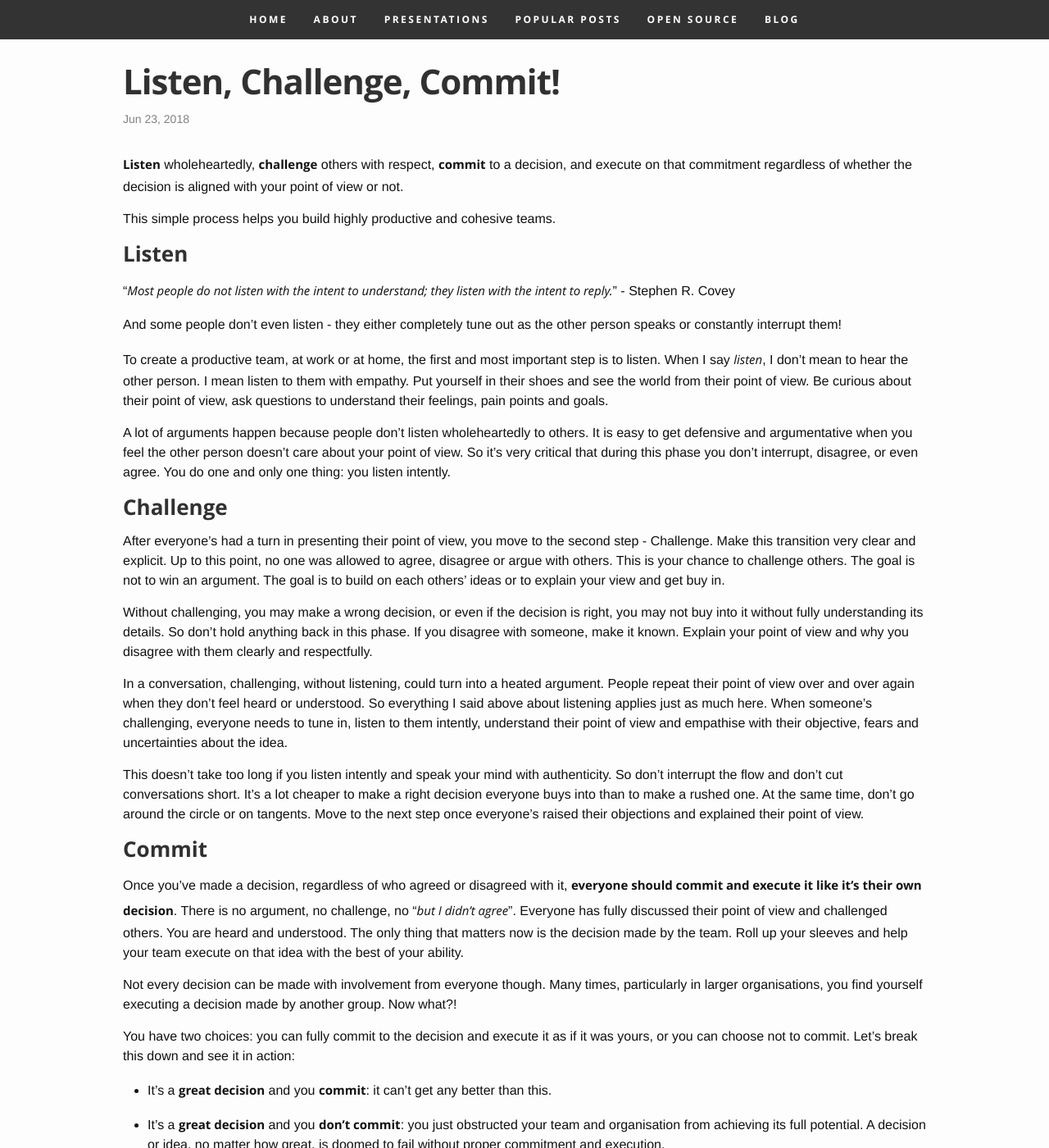
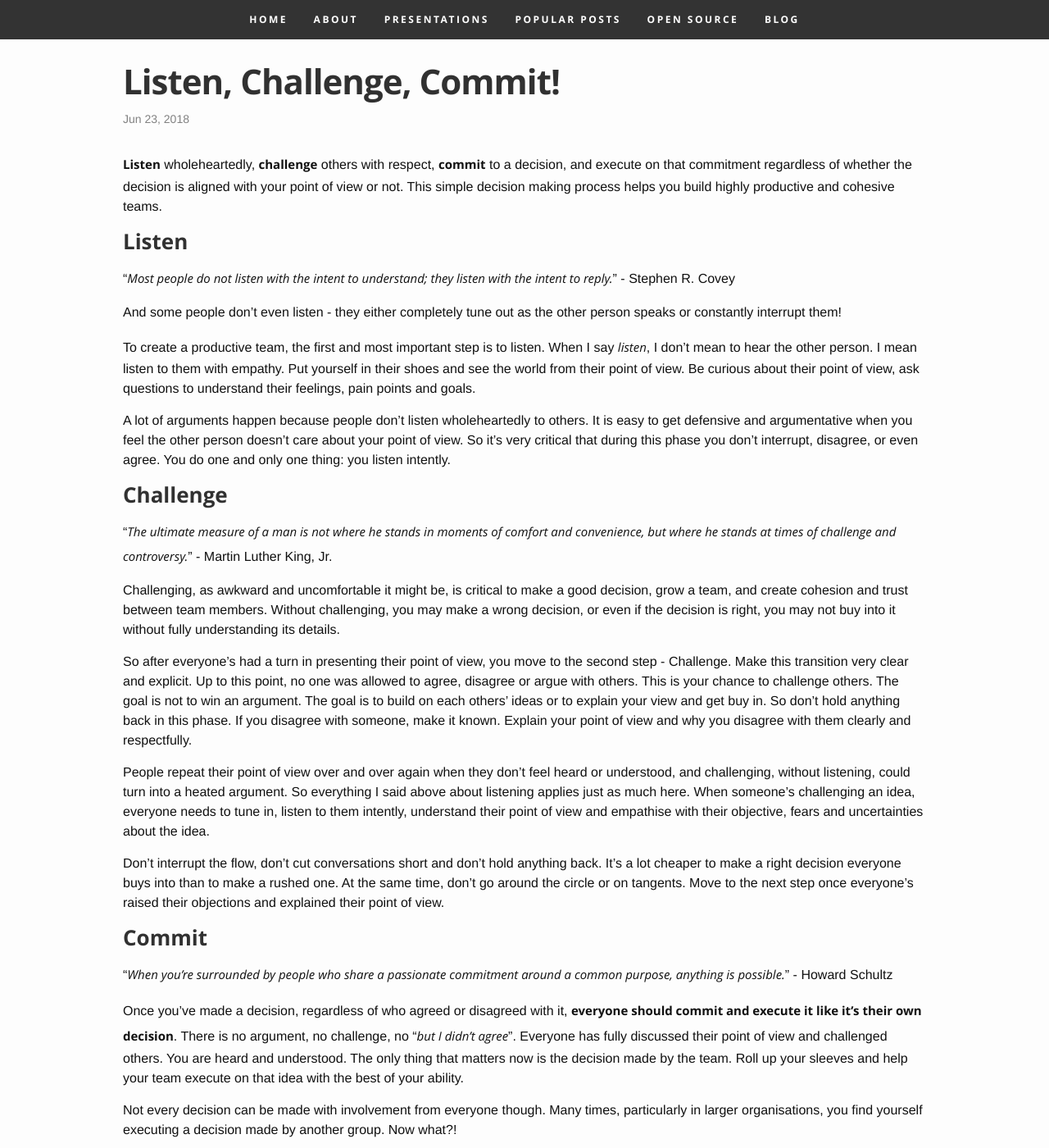
Before and after one commit to MehdiK/mehdik.github.io, a Jekyll site: the page built from _posts/2018-06-22-listen-challenge-commit.md, in a window 1280 px wide and 1400 px high. Shown: the whole window at 82% size. Built offline with Jekyll 4.4.1, drawn with Linux system fonts in a browser that asks for light colours; nearby versions of some CDN libraries; comment, search, counter and statistics services are not loaded; some of the changed text lies outside the part shown.

Commit message:
added a few quotes and tweaked the post slightly

```diff
--- a/_posts/2018-06-22-listen-challenge-commit.md
+++ b/_posts/2018-06-22-listen-challenge-commit.md
@@ -6,29 +6,31 @@
 tags: ["Leadership","Management"]
 ---
 
-**Listen** wholeheartedly, **challenge** others with respect, **commit** to a decision, and execute on that commitment regardless of whether the decision is aligned with your point of view or not.
-
-This simple process helps you build highly productive and cohesive teams.
+**Listen** wholeheartedly, **challenge** others with respect, **commit** to a decision, and execute on that commitment regardless of whether the decision is aligned with your point of view or not. This simple decision making process helps you build highly productive and cohesive teams.
 
 ### Listen
 "*Most people do not listen with the intent to understand; they listen with the intent to reply.*" - Stephen R. Covey
 
 And some people don't even listen - they either completely tune out as the other person speaks or constantly interrupt them!
 
-To create a productive team, at work or at home, the first and most important step is to listen. When I say *listen*, I don't mean to hear the other person. I mean listen to them with empathy. Put yourself in their shoes and see the world from their point of view. Be curious about their point of view, ask questions to understand their feelings, pain points and goals.
+To create a productive team, the first and most important step is to listen. When I say *listen*, I don't mean to hear the other person. I mean listen to them with empathy. Put yourself in their shoes and see the world from their point of view. Be curious about their point of view, ask questions to understand their feelings, pain points and goals.
 
 A lot of arguments happen because people don't listen wholeheartedly to others. It is easy to get defensive and argumentative when you feel the other person doesn't care about your point of view. So it's very critical that during this phase you don't interrupt, disagree, or even agree. You do one and only one thing: you listen intently.
 
 ### Challenge
-After everyone's had a turn in presenting their point of view, you move to the second step - Challenge. Make this transition very clear and explicit. Up to this point, no one was allowed to agree, disagree or argue with others. This is your chance to challenge others. The goal is not to win an argument. The goal is to build on each others' ideas or to explain your view and get buy in.
+"*The ultimate measure of a man is not where he stands in moments of comfort and convenience, but where he stands at times of challenge and controversy.*" - Martin Luther King, Jr.
 
-Without challenging, you may make a wrong decision, or even if the decision is right, you may not buy into it without fully understanding its details. So don't hold anything back in this phase. If you disagree with someone, make it known. Explain your point of view and why you disagree with them clearly and respectfully.
+Challenging, as awkward and uncomfortable it might be, is critical to make a good decision, grow a team, and create cohesion and trust between team members. Without challenging, you may make a wrong decision, or even if the decision is right, you may not buy into it without fully understanding its details.
 
-In a conversation, challenging, without listening, could turn into a heated argument. People repeat their point of view over and over again when they don't feel heard or understood. So everything I said above about listening applies just as much here. When someone's challenging, everyone needs to tune in, listen to them intently, understand their point of view and empathise with their objective, fears and uncertainties about the idea.
+So after everyone's had a turn in presenting their point of view, you move to the second step - Challenge. Make this transition very clear and explicit. Up to this point, no one was allowed to agree, disagree or argue with others. This is your chance to challenge others. The goal is not to win an argument. The goal is to build on each others' ideas or to explain your view and get buy in. So don't hold anything back in this phase. If you disagree with someone, make it known. Explain your point of view and why you disagree with them clearly and respectfully.
 
-This doesn't take too long if you listen intently and speak your mind with authenticity. So don't interrupt the flow and don't cut conversations short. It's a lot cheaper to make a right decision everyone buys into than to make a rushed one. At the same time, don't go around the circle or on tangents. Move to the next step once everyone's raised their objections and explained their point of view.
+People repeat their point of view over and over again when they don't feel heard or understood, and challenging, without listening, could turn into a heated argument. So everything I said above about listening applies just as much here. When someone's challenging an idea, everyone needs to tune in, listen to them intently, understand their point of view and empathise with their objective, fears and uncertainties about the idea.
+
+Don't interrupt the flow, don't cut conversations short and don't hold anything back. It's a lot cheaper to make a right decision everyone buys into than to make a rushed one. At the same time, don't go around the circle or on tangents. Move to the next step once everyone's raised their objections and explained their point of view.
 
 ### Commit
+"*When you're surrounded by people who share a passionate commitment around a common purpose, anything is possible.*" - Howard Schultz
+
 Once you've made a decision, regardless of who agreed or disagreed with it, **everyone should commit and execute it like it's their own decision**. There is no argument, no challenge, no "*but I didn't agree*". Everyone has fully discussed their point of view and challenged others. You are heard and understood. The only thing that matters now is the decision made by the team. Roll up your sleeves and help your team execute on that idea with the best of your ability.
 
 Not every decision can be made with involvement from everyone though. Many times, particularly in larger organisations, you find yourself executing a decision made by another group. Now what?!
@@ -49,11 +51,13 @@
 
 Most people don't wake up in the morning aspiring to be a blocker or slacker. They want to do something they like and value. The challenge is that it's hard to commit when your ideas are not valued and your voice is not heard.
 
-A lot of companies move the decisions to where the information is: to higher management. Ironically, your chances of making a good decision is quite limited if you're not involved in day to day execution of it. If you want commitment, don't move the decision to where the information lives. Instead share the information with those who should execute the decision and/or live with its consequences, listen to them, challenge and coach them, and involve them in the decision making process. I am absolutely certain you will get much more commitment from your team when you do this.
+A lot of companies move the decisions to where the information is: to higher management. Ironically, your chances of making a good decision is quite limited if you're not involved in day to day execution of it. If you want commitment, share the information with those who should execute the decision and/or live with its consequences, listen to them, challenge and coach them, and involve them in the decision making process. I am absolutely certain you will get much more commitment from your team when you do this.
 
 ### Listen, Challenge, Commit
-Listen, Challenge, Commit is a very simple three word process for creating great teams. It's very simple; but not easy at all. Most of us are really bad at listening, find challenging awkward and uncomfortable, and don't fully honour our words.
+"*Leadership is the art of giving people a platform for spreading ideas that work.*" – Seth Godin
 
-You might fail at this when you start; but I'm certain you will get better the more you try it. One thing that certainly helps implement such a process is communicating your values and expectations clearly with your team. [Here is how I communicated my values and expectations](/be-clear-and-explicit-about-your-values-and-expectations) with a team I led a while back. As you see, there is a lot of alignment between this process and my values, and that made it somewhat easier.
+Listen, Challenge, Commit is a very simple three word process for creating great teams. The prcess is very simple; but it's not easy to implement: most of us are really bad at listening, find challenging awkward and uncomfortable, and don't fully honour our words.
+
+You might find it hard to start with this; but I'm certain you will get better the more you try it. One thing that certainly helps implement such a process is communicating your values and expectations clearly with your team. [Here is how I communicated my values and expectations](/be-clear-and-explicit-about-your-values-and-expectations) with a team I led a while back. As you see, there is a lot of alignment between this process and my values, and that made it somewhat easier.
 
 I hope this helps. Leave me a comment and let me know what you think and please let me know how you go if you decide to give this a shot. I'm also keen to hear about your approach to decision making and execution, if you have a different process.
```
